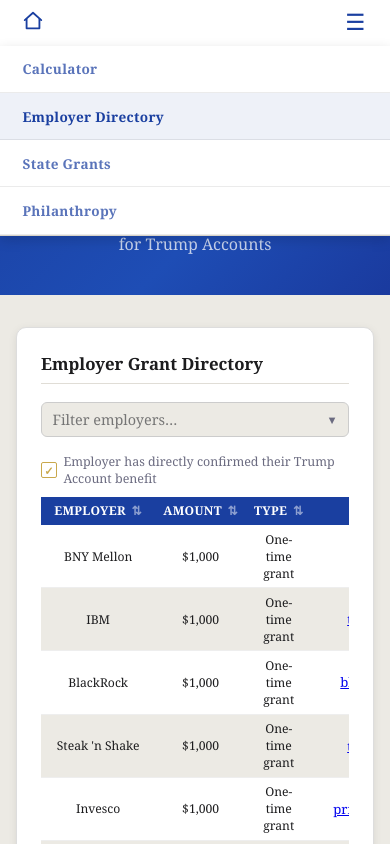
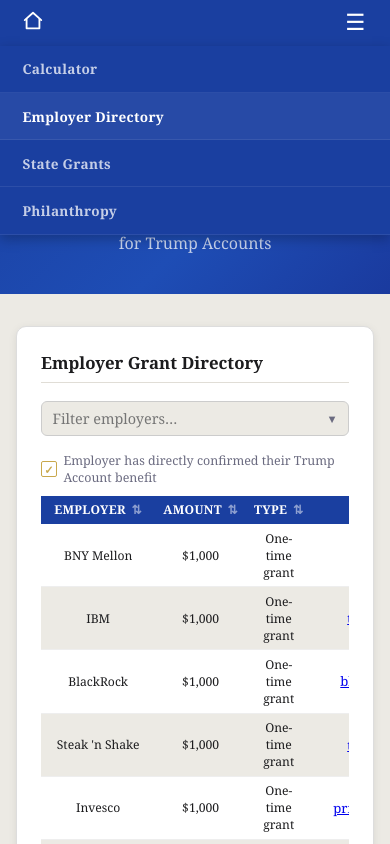
Before and after one commit to wayne-simonetti/trump_account_benefits_calculator, a plain HTML site: page employers.html in a window 390 px wide. Both pictures are taken after a click on the button "Open menu". Shown: the top 844 px of the page. Drawn offline with Linux system fonts and the light colour scheme.

Commit message:
Revert "Switch nav to light bar with navy links for contrast"
This reverts commit 4fd0c8a54c9ead606b0e084babc68367f40debff.

```diff
--- a/employers.html
+++ b/employers.html
@@ -82,31 +82,31 @@
     .tag-free  { background: var(--light-green); color: var(--green); }
     .tag-taxed { background: #FFEBEE; color: #C62828; }
 
-    nav { background: var(--white); text-align: center; position: relative; border-bottom: 1px solid #D8D3C8; box-shadow: 0 1px 3px rgba(0,0,0,0.06); }
+    nav { background: var(--dark-blue); text-align: center; position: relative; }
     nav a {
       display: inline-block; padding: 0.6rem 1.4rem;
-      color: rgba(26,63,160,0.72); text-decoration: none;
+      color: rgba(255,255,255,0.75); text-decoration: none;
       font-size: 0.85rem; font-weight: 700; letter-spacing: 0.3px;
       border-bottom: 3px solid transparent; transition: color 0.15s, border-color 0.15s;
     }
-    nav a:hover { color: var(--dark-blue); }
-    nav a.active { color: var(--dark-blue); border-bottom-color: var(--gold); }
+    nav a:hover { color: #fff; }
+    nav a.active { color: #fff; border-bottom-color: var(--gold); }
     .nav-brand, .nav-toggle { display: none; }
     @media (max-width: 640px) {
       nav { display: flex; justify-content: space-between; align-items: center; padding: 0.3rem 1rem; }
-      .nav-brand { display: inline-flex; align-items: center; color: var(--dark-blue); text-decoration: none; padding: 0.35rem 0.4rem; border-radius: 6px; }
+      .nav-brand { display: inline-flex; align-items: center; color: #fff; text-decoration: none; padding: 0.35rem 0.4rem; border-radius: 6px; }
       .nav-brand:focus-visible { outline: 2px solid var(--gold); outline-offset: 1px; }
       .nav-toggle {
         display: inline-flex; align-items: center; justify-content: center;
-        background: transparent; border: none; color: var(--dark-blue);
+        background: transparent; border: none; color: #fff;
         font-size: 1.4rem; line-height: 1; cursor: pointer;
         padding: 0.35rem 0.55rem; border-radius: 6px;
       }
       .nav-toggle:focus-visible { outline: 2px solid var(--gold); outline-offset: 1px; }
-      .nav-links { display: none; position: absolute; top: 100%; left: 0; right: 0; background: var(--white); flex-direction: column; z-index: 20; box-shadow: 0 4px 12px rgba(0,0,0,0.15); border-bottom: 1px solid #D8D3C8; }
+      .nav-links { display: none; position: absolute; top: 100%; left: 0; right: 0; background: var(--dark-blue); flex-direction: column; z-index: 20; box-shadow: 0 4px 12px rgba(0,0,0,0.25); }
       .nav-toggle[aria-expanded="true"] + .nav-links { display: flex; }
-      .nav-links a { display: block; text-align: left; padding: 0.85rem 1.4rem; border-bottom: 1px solid rgba(0,0,0,0.08); }
-      .nav-links a.active { border-bottom-color: rgba(0,0,0,0.08); background: rgba(26,63,160,0.07); color: var(--dark-blue); }
+      .nav-links a { display: block; text-align: left; padding: 0.85rem 1.4rem; border-bottom: 1px solid rgba(255,255,255,0.08); }
+      .nav-links a.active { border-bottom-color: rgba(255,255,255,0.08); background: rgba(255,255,255,0.06); color: #fff; }
     }
 
     /* Multi-select combobox */
```
Also changed, not shown: index.html (+9 -9 lines), philanthropy.html (+9 -9 lines), privacy.html (+3 -3 lines), states.html (+9 -9 lines).
